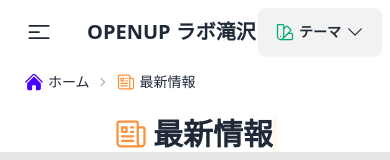
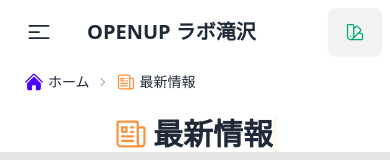
Before and after one commit to OpenUp-LabTakizawa/homepage, a Next.js app: page /info in a window 390 px wide. Shown: the top 160 px of the page. Built offline with nearby package versions, Linux system fonts and the light colour scheme.

Commit message:
🆙bump: version up dependencies (#513)
* 🆙bump: version up dependencies

* [autofix.ci] apply automated fixes

---------

Co-authored-by: autofix-ci[bot] <114827586+autofix-ci[bot]@users.noreply.github.com>

```diff
--- a/app/components/layout/header.tsx
+++ b/app/components/layout/header.tsx
@@ -155,12 +155,12 @@ function Navigation(): JSX.Element {
 function ThemeController(): JSX.Element {
   return (
     <div className="dropdown dropdown-end">
-      <div tabIndex={0} role="button" className="btn gap-1">
+      <button type="button" className="btn gap-1">
         <SwatchIcon className="size-5 text-success" />
-        テーマ
-        <ChevronDownIcon className="size-5" />
-      </div>
-      <ul className="bg-base-300 dropdown-content h-52 overflow-y-auto p-2 rounded-box shadow-2xl z-10">
+        <span className="hidden md:block">テーマ</span>
+        <ChevronDownIcon className="hidden size-5 md:block" />
+      </button>
+      <ul className="bg-base-300 dropdown-content h-52 overflow-y-auto rounded-box shadow-2xl z-10">
         {themes.map((theme) => (
           <li key={theme.name}>
             <input
--- a/package.json
+++ b/package.json
@@ -16,15 +16,15 @@
     "react-dom": "canary"
   },
   "devDependencies": {
-    "@biomejs/biome": "^1.8.3",
+    "@biomejs/biome": "^1.9.1",
     "@happy-dom/global-registrator": "^15.7.4",
     "@testing-library/dom": "^10.4.0",
     "@testing-library/react": "^16.0.1",
     "@types/bun": "^1.1.9",
-    "@types/react": "^18.3.5",
+    "@types/react": "^18.3.6",
     "@types/react-dom": "^18.3.0",
     "daisyui": "^4.12.10",
-    "postcss": "^8.4.45",
+    "postcss": "^8.4.47",
     "tailwindcss": "^3.4.11",
     "typescript": "^5.6.2"
   },
```
Also changed, not shown: biome.json (+4 -13 lines), 2 other files (tests, documents, lock files or other folders).
